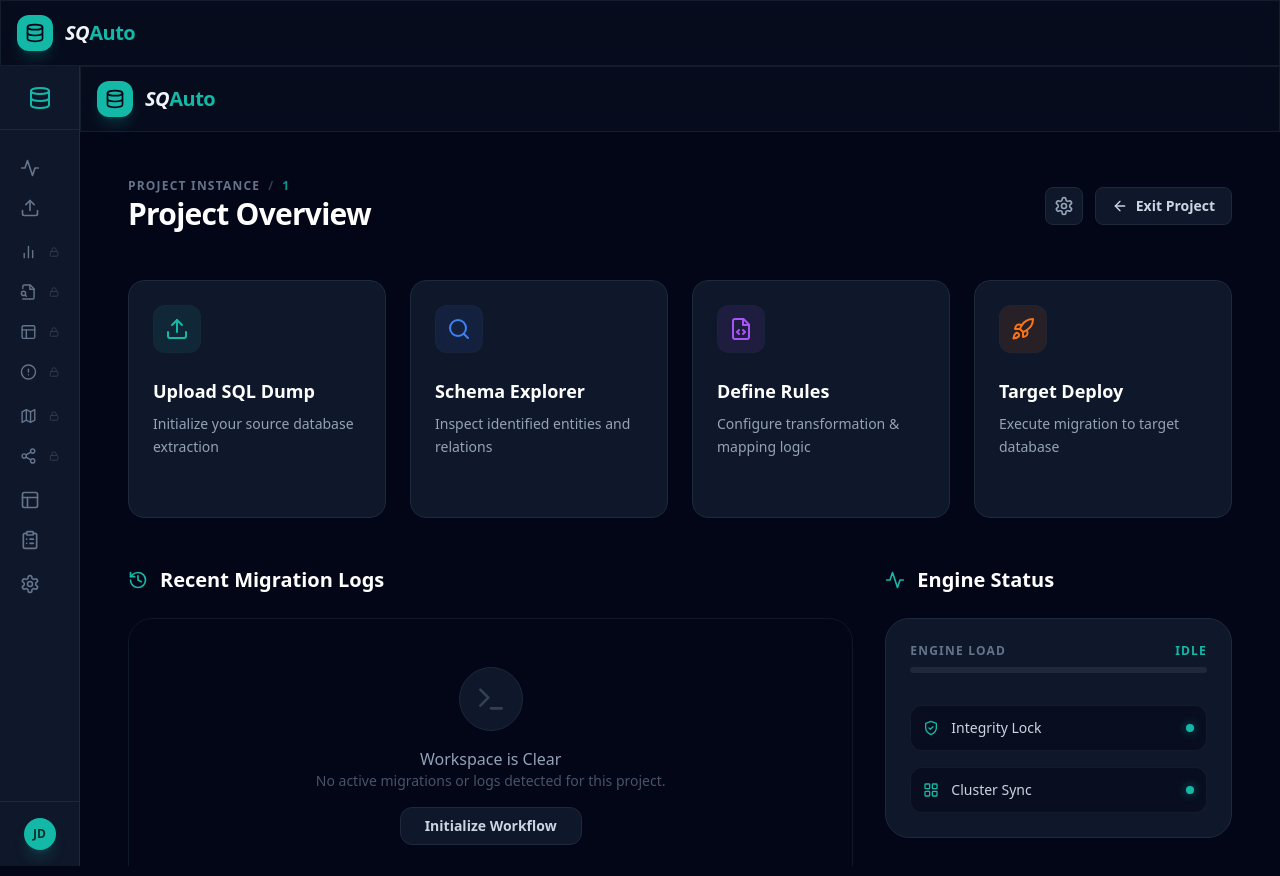
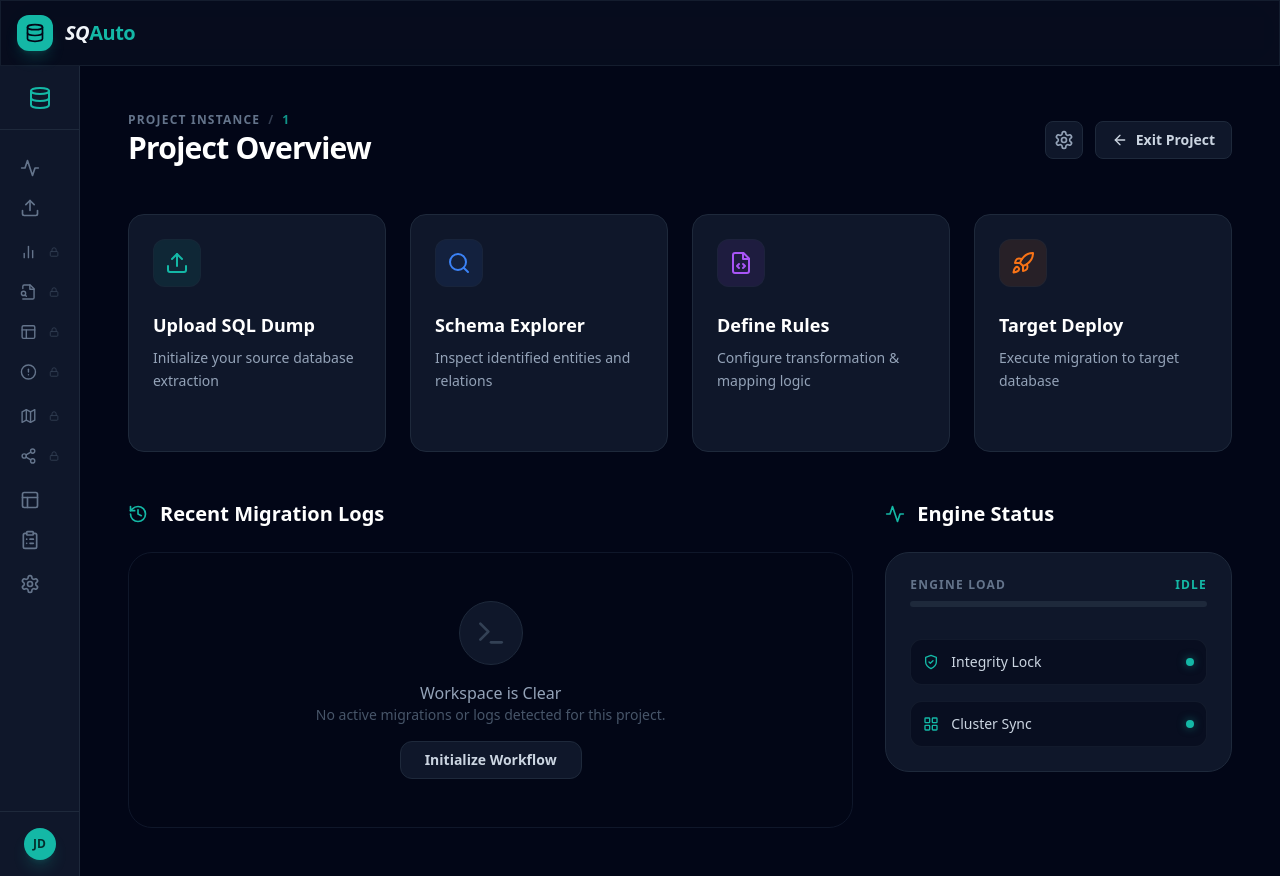
Before and after one commit to EisenDev/SQAuto, a Next.js app in the folder apps/web/: page /dashboard/project/1 in a window 1280 px wide. Built offline with nearby package versions, Linux system fonts and the light colour scheme; no server answers.

Commit message:
UI: Fix double headers and implement floating sidebar overlay

```diff
--- a/apps/web/src/app/dashboard/project/layout.tsx
+++ b/apps/web/src/app/dashboard/project/layout.tsx
@@ -10,19 +10,16 @@ export default function ProjectLayout({
   children: React.ReactNode;
 }) {
   return (
-    <div className="flex h-screen bg-slate-950 overflow-hidden">
-      {/* Shared Sidebar */}
-      <ProjectSidebar />
+    <div className="flex-1 flex bg-slate-950 overflow-hidden relative">
+      {/* Sidebar Container (Maintains 80px space) */}
+      <div className="w-20 flex-shrink-0 relative z-30">
+        <ProjectSidebar />
+      </div>
 
-      <div className="flex-1 flex flex-col min-w-0 overflow-hidden relative">
-        {/* Shared Header */}
-        <Header />
-
-        {/* Scrollable Content Area */}
-        <main className="flex-1 overflow-y-auto relative custom-scrollbar">
-          {children}
-        </main>
-      </div>
+      {/* Main Content Area */}
+      <main className="flex-1 min-w-0 overflow-y-auto custom-scrollbar relative">
+        {children}
+      </main>
     </div>
   );
 }
--- a/apps/web/src/components/sidebar/ProjectSidebar.tsx
+++ b/apps/web/src/components/sidebar/ProjectSidebar.tsx
@@ -60,8 +60,8 @@ export const ProjectSidebar = ({ extractionCompleted = false }) => {
     <div
       onMouseEnter={() => setIsHovered(true)}
       onMouseLeave={() => setIsHovered(false)}
-      className={`flex flex-col bg-slate-900 border-r border-slate-800 h-screen overflow-y-auto transition-all duration-300 ease-in-out z-20 ${
-        isHovered ? 'w-64 shadow-2xl shadow-black/50' : 'w-20'
+      className={`absolute inset-y-0 left-0 flex flex-col bg-slate-900 border-r border-slate-800 transition-all duration-300 ease-in-out z-20 overflow-x-hidden ${
+        isHovered ? 'w-64 shadow-2xl shadow-black/80' : 'w-20'
       }`}
     >
       <div className={`flex items-center h-16 border-b border-slate-800 transition-all ${isHovered ? 'px-4' : 'px-0 justify-center'}`}>
```
